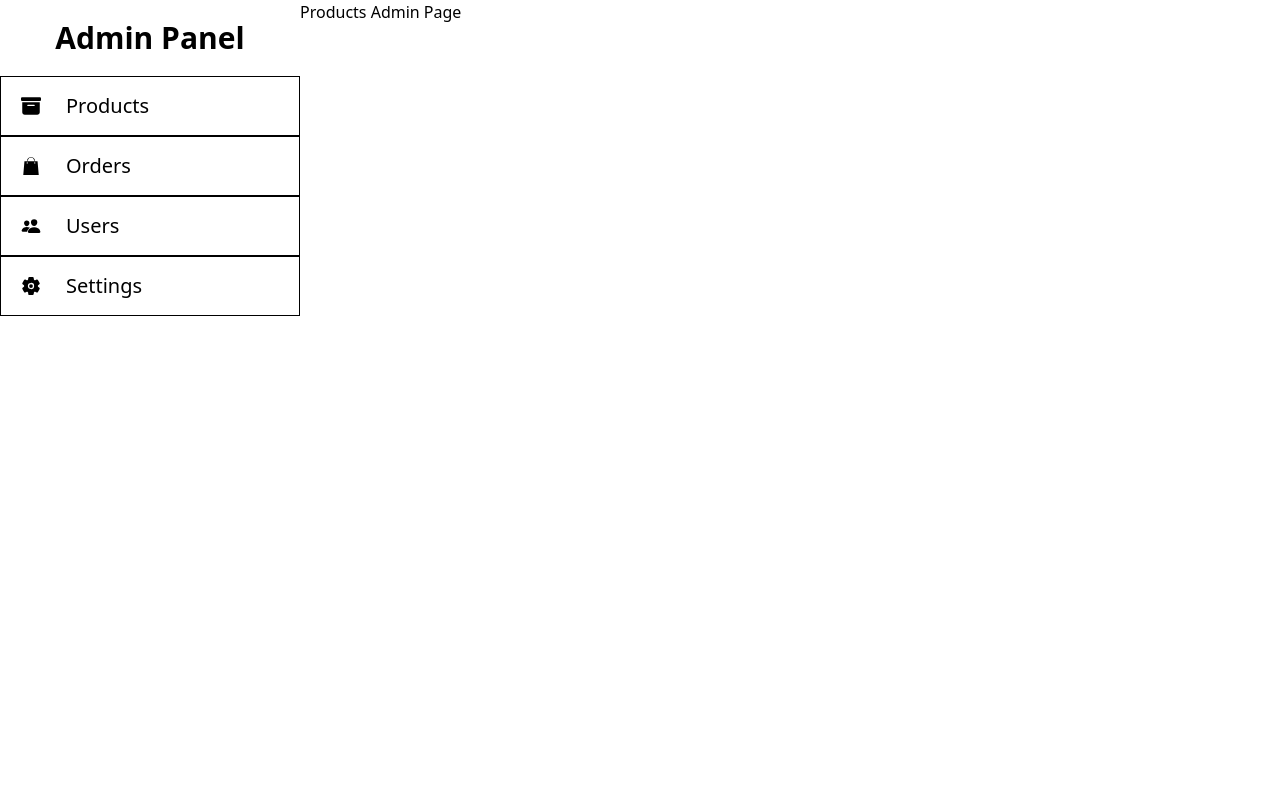
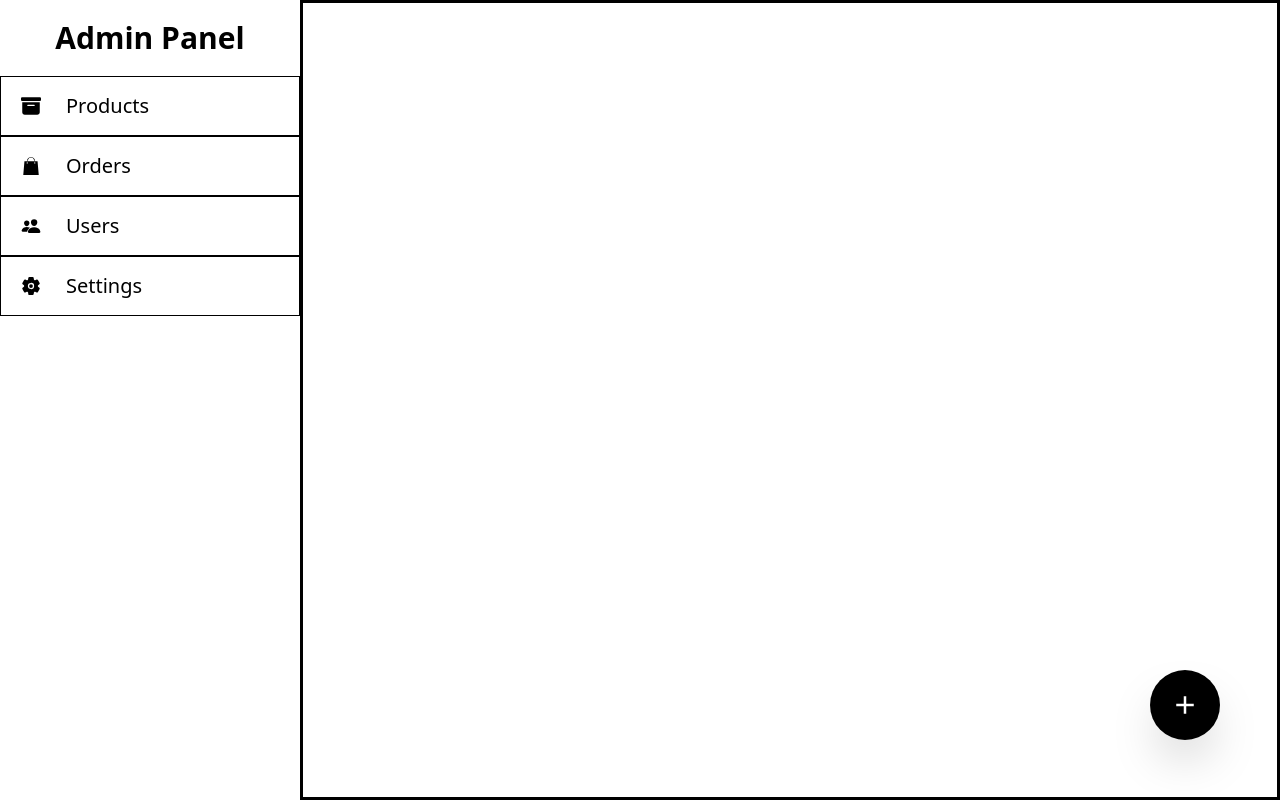
Before and after one commit to rashmiranasinghe4/cbc-frontend, a React (Vite) app: page /admin/products in a window 1280 px wide. Built offline with nearby package versions, Linux system fonts and the light colour scheme.

Commit message:
Implement AddProductAdmin page UI

```diff
--- a/src/pages/admin/addProductAdminPage.jsx
+++ b/src/pages/admin/addProductAdminPage.jsx
@@ -1,7 +1,7 @@
-import axios from "axios";
+
 import { useState } from "react";
-import toast from "react-hot-toast";
-import { Link, useNavigate } from "react-router-dom";
+
+import { Link } from "react-router-dom";
 
 
 export default function AddProductAdminPage() {
@@ -22,16 +22,17 @@ export default function AddProductAdminPage() {
     const productData = {
             productId: productId,
             name: productName,
-            altNames: altNamesInArray,
+            altNames: altNames,
             labelledPrice: labelledPrice,
             price: price,
-            images: responses,
+            images: imagesInArray,
             description: description,
             stock: stock,
             isAvailable: isAvailable,
             category: category
         }
-
+		console.log(productData)
+	}
 
     return (
 		<div className="w-full h-full flex justify-center items-center">
@@ -154,4 +155,3 @@ export default function AddProductAdminPage() {
 		</div>
 	);
 }
-}
--- a/src/pages/admin/productsAdminPage.jsx
+++ b/src/pages/admin/productsAdminPage.jsx
@@ -1,7 +1,17 @@
+import {BiPlus} from "react-icons/bi";
+import { Link } from "react-router-dom";
+
+
+
 export default function ProductsAdminPage(){
     return(
-        <div>
-            <h1>Products Admin Page</h1>
-        </div>
-    )
+       <div className = "w-full h-full border-[3px]">
+        <Link
+				to={"/admin/newProduct"}
+				className="fixed right-[60px] bottom-[60px] p-[20px] text-white bg-black rounded-full shadow-2xl"
+			>
+				<BiPlus className="text-3xl" />
+			</Link>
+		</div>
+	);
 }
```
